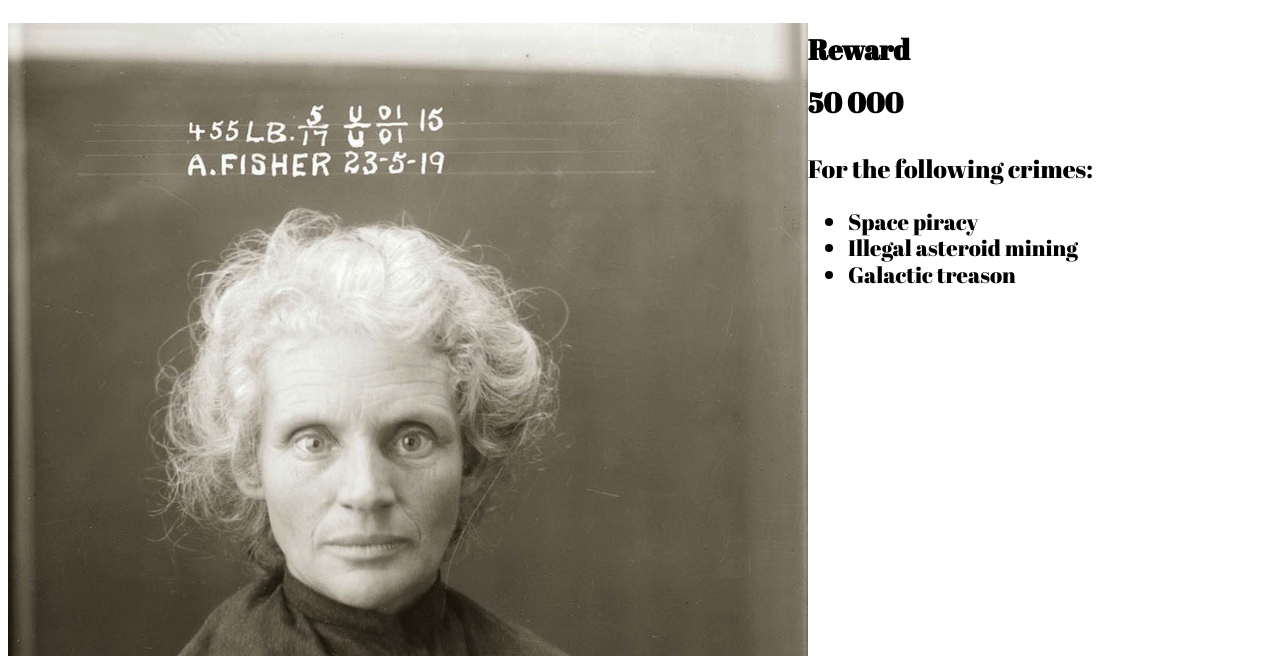
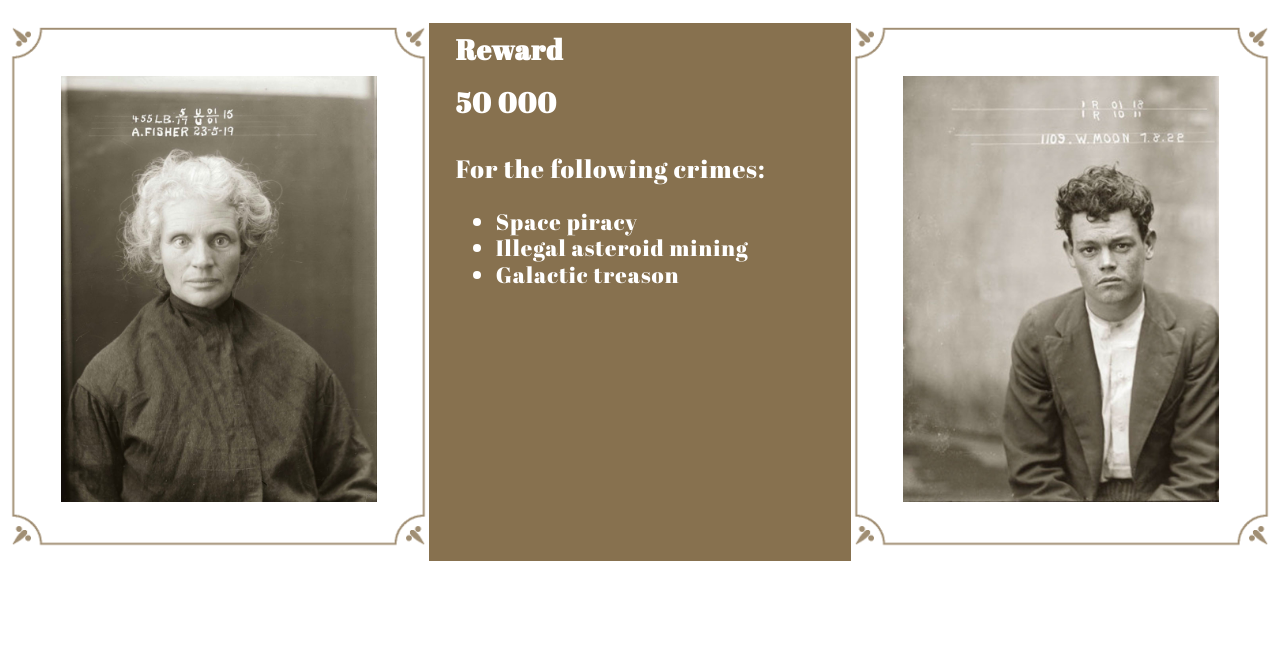
Before and after one commit to jamie-smith8/dsn1676-assignment-1, a plain HTML site: page index.html in a window 1280 px wide. Shown: the part 64-720 px from the top of the page. Drawn offline with Linux system fonts and the light colour scheme.

Commit message:
just a few learning curves

```diff
--- a/css/main.css
+++ b/css/main.css
@@ -30,6 +30,18 @@ main {
     width: 35px;
 }
 
+.photo {
+    background: url("../images/frame.png");
+    background-repeat: no-repeat;
+    background-size: 100%;
+}
+
 img {
     width: 100%;
 }
+
+.info {
+    background-color: #87714F;
+    color: white;
+    letter-spacing: 1px;
+}
--- a/index.html
+++ b/index.html
@@ -24,11 +24,11 @@
 
     <div class="grid">
 
-        <div class="unit">
+        <div class="photo unit island-2 unit-xs-1 unit-s-1 unit-m-1-2 unit-l-1-3">
             <img src="images/poster-female.jpg">
         </div>
 
-        <div class="unit">
+        <div class=" gutter info unit unit-xs-1 unit-s-1 unit-m-hidden unit-l-1-3">
 				<h2 class="">Reward <br>50 000</h2>
 				<p class="tera">For the following&nbsp;crimes:</p>
 				<ul class="giga">
@@ -36,14 +36,22 @@
 					<li>Illegal asteroid mining</li>
 					<li>Galactic treason</li>
 				</ul>
-			</div>
+        </div>
 
 
-        <div class="unit">
+        <div class="photo unit island-2 unit-xs-1 unit-s-1 unit-m-1-2 unit-l-1-3">
             <img src="images/poster-male.jpg">
         </div>
 
-    </div>
+        <div class="info unit gutter unit-xs-hidden unit-m-1 unit-l-hidden">
+				<h2 class="">Reward <br>50 000</h2>
+				<p class="tera">For the following&nbsp;crimes:</p>
+				<ul class="giga">
+					<li>Space piracy</li>
+					<li>Illegal asteroid mining</li>
+					<li>Galactic treason</li>
+				</ul>
+        </div>
 
 
 
```
Also changed, not shown: images/cuffs.svg (added), images/frame.png (added), images/hat.svg (added).
